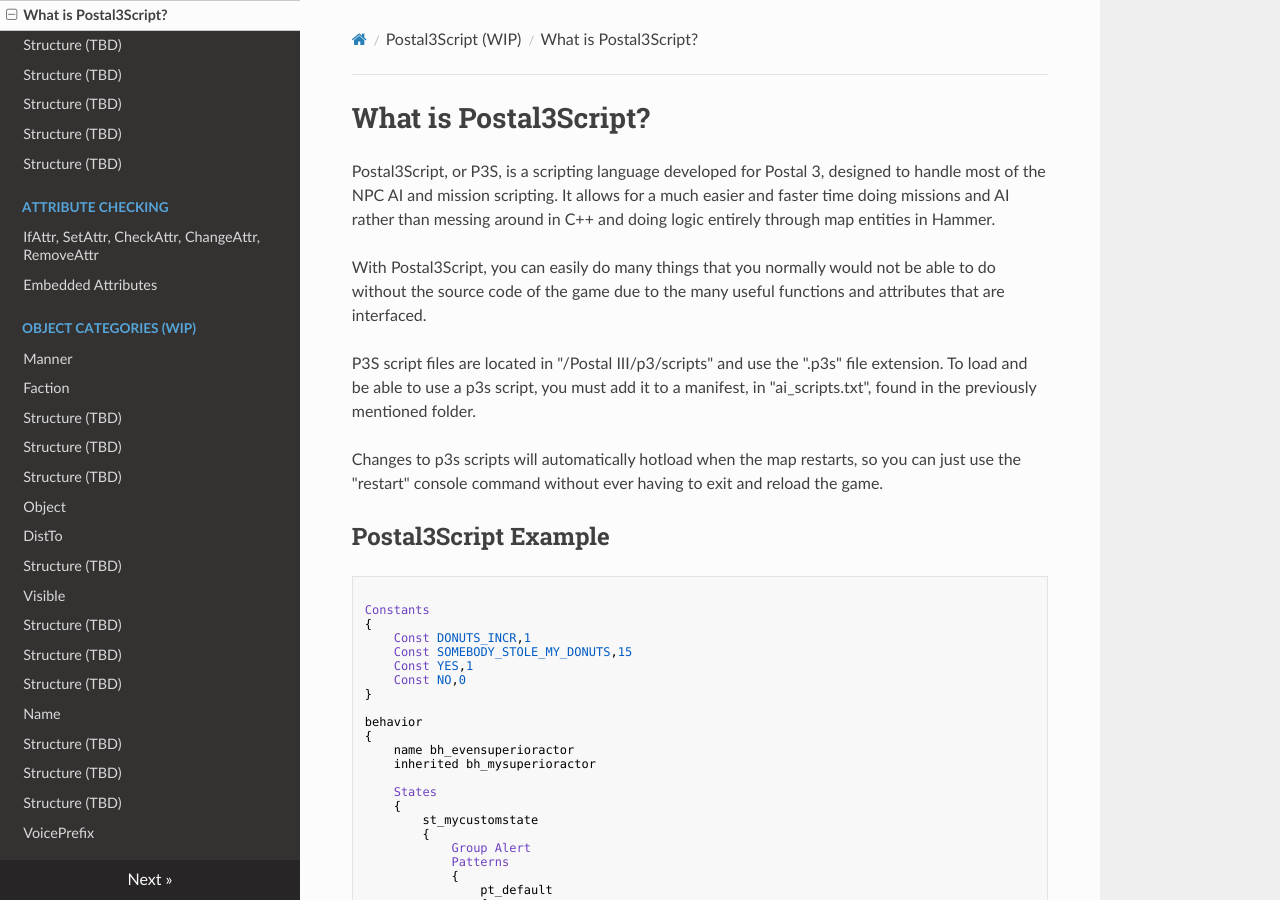
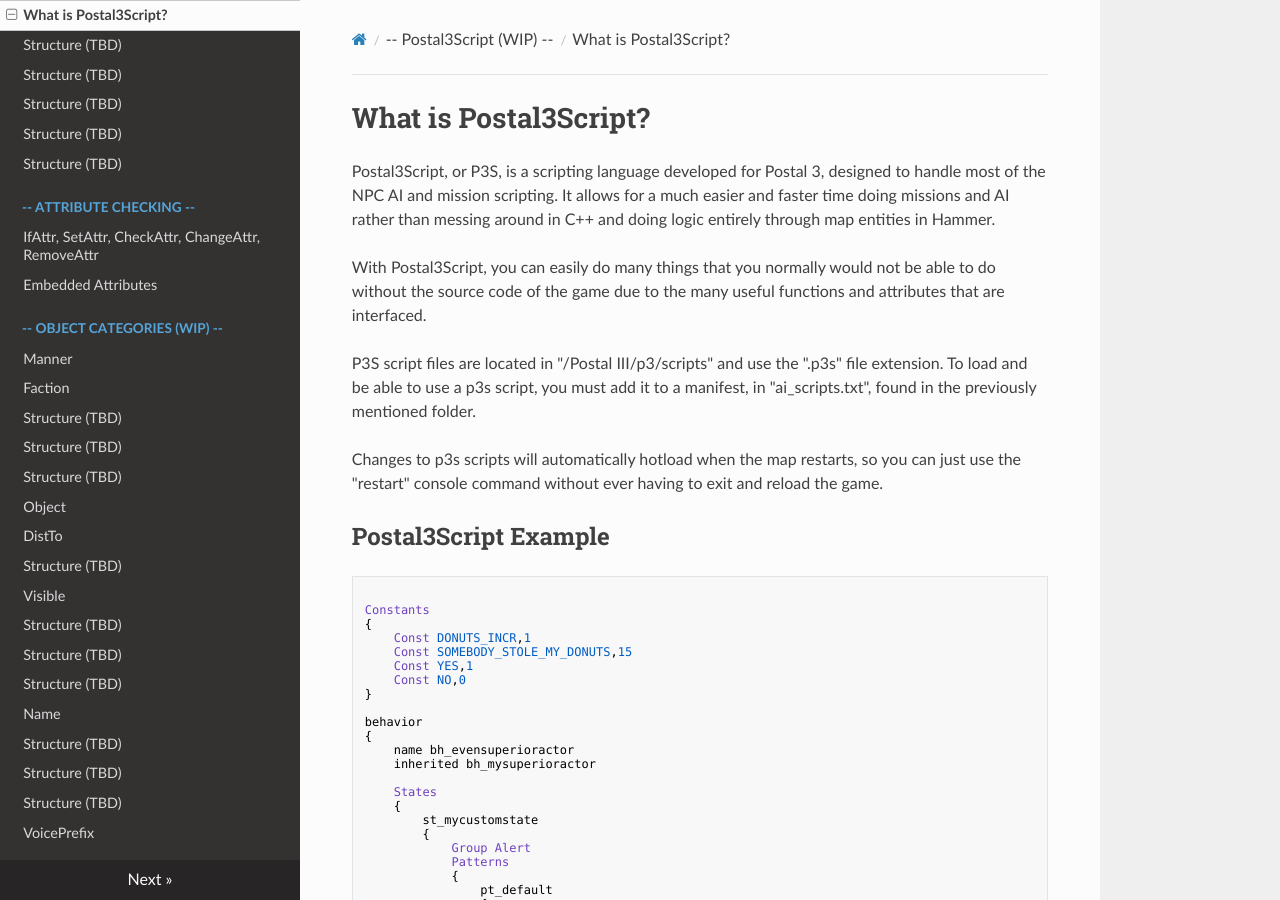
Before and after one commit to WhackJobInt/postal3scriptdocs, an MkDocs documentation site: the page built from docs/index.md, in a window 1280 px wide and 900 px high. Built offline with MkDocs 1.6.1, drawn with Linux system fonts in a browser that asks for light colours; nearby versions of some CDN libraries.

```diff
--- a/mkdocs.yml
+++ b/mkdocs.yml
@@ -4,17 +4,17 @@ site_description: Postal3Script
 copyright: Written by Kizoky and Pseudonym_Tim <br>© WhackJob Interactive 2022<br>ㅤ
 site_url: https://kizoky.github.io/postal3script
 nav:
-    - 'Postal3Script (WIP)':
+    - '-- Postal3Script (WIP) --':
         - 'What is Postal3Script?': 'index.md'
         - 'Structure (TBD)': 'TBD.md'
         - 'States (TBD)': 'TBD.md'
         - 'Patterns (TBD)': 'TBD.md'
         - 'Blocks (TBD)': 'TBD.md'
         - 'Events (TBD)': 'TBD.md'
-    - 'Attribute Checking':
+    - '-- Attribute Checking --':
         - 'IfAttr, SetAttr, CheckAttr, ChangeAttr, RemoveAttr': 'attributes.md'
         - 'Embedded Attributes': 'embedattributes.md'
-    - 'Object Categories (WIP)':
+    - '-- Object Categories (WIP) --':
         - 'Manner': 'manner.md'
         - 'Faction': 'faction.md'
         - 'ItemType (TBD)': 'TBD.md'
@@ -32,24 +32,16 @@ nav:
         - 'Ignore (TBD)': 'TBD.md'
         - 'Karma (TBD)': 'TBD.md'
         - 'VoicePrefix': 'voiceprefix.md'
-    - 'Functions (WIP)':
+    - '-- Functions (WIP) --':
         - 'Effect (TBD)': 'TBD.md'
         - 'Say': 'say.md'
         - 'FireEvent, FireEventEX, FireUser, FireInput, AreaEvent, EntFireUser, EntFireInput (TBD)': 'TBD.md'
-        - 'State, Pattern, ExecutePattern (TBD)': 'TBD.md'
         - 'SetSquad, SetSquadRelation, RemoveSquadRelation, RallySquad, DesertSquad (TBD)': 'TBD.md'
-        - 'SetHintGroup, SetAreaGroup, SetLeanGroup, AvoidProhibitedArea (TBD)': 'TBD.md'
         - 'TargetEnemy, TargetPlayer, TargetCaller, TargetItem, TargetAnchor, TargetVehicle, TargetHostage, TargetCrosshair, TargetEntByName, ResetTarget, IgnoreTarget, SetTarget (TBD)': 'TBD.md'
         - 'TargetToMem, TargetFromMem, CallerToMem, ClearMem, SendTarget2Caller (TBD)': 'TBD.md'
-        - 'SetActPack (TBD)': 'TBD.md'
-        - 'FreeMovement, FreeMovementParams, MoveToLean, MoveToTarget, MoveToTargetLKP, MoveToNode (TBD)': 'TBD.md'
-        - 'Wait, WaitForEnd, Repeat (TBD)': 'TBD.md'
         - 'Gesture, ResetGesture, ResetSequence (TBD)': 'TBD.md'
-        - 'Turn, TurnSpeed (TBD)': 'TBD.md'
         - 'Aim, Senses, Snatch, Unsnatch, Crouch, Face, Lean, Follow, LookAt, HolsterWeapon, Anchor, Busy, Fear, Hate, CatDervish, PlayerFriendly, LookOut (TBD)': 'TBD.md'
         - 'Headblob (TBD)': 'TBD.md'
-        - 'StateMatrix (TBD)': 'TBD.md'
-        - 'CallState, CallPattern (TBD)': 'TBD.md'
         - 'EmitSound (TBD)': 'TBD.md'
         - 'Item, SpawnItem (TBD)': 'TBD.md'
         - 'Relationship (TBD)': 'TBD.md'
@@ -58,14 +50,24 @@ nav:
         - 'NPC': 'NPC.md'
         - 'StunOut': 'stunout.md'
         - 'EnableGibs': 'enablegibs.md'
+        - 'AddFluid': 'addfluid.md'
+    - '-- State Functions --':
+        - 'State, Pattern, ExecutePattern (TBD)': 'TBD.md'
+        - 'Wait, WaitForEnd, Repeat (TBD)': 'TBD.md'
+        - 'StateMatrix (TBD)': 'TBD.md'
+        - 'CallState, CallPattern (TBD)': 'TBD.md'
         - 'StoreActivityPattern, ExecuteActivityPattern, ClearActivityPattern': 'activitypattern_funcs.md'
+    - '-- Movement Functions --':
         - 'TravelByPathTrack': 'travelbypathtrack.md'
-        - 'AddFluid': 'addfluid.md'
-    - 'Attack Functions':
+        - 'Turn, TurnSpeed (TBD)': 'TBD.md'
+        - 'FreeMovement, FreeMovementParams, MoveToLean, MoveToTarget, MoveToTargetLKP, MoveToNode (TBD)': 'TBD.md'
+        - 'SetActPack (TBD)': 'TBD.md'
+        - 'SetHintGroup, SetAreaGroup, SetLeanGroup, AvoidProhibitedArea (TBD)': 'TBD.md'
+    - '-- Attack Functions --':
         - 'Hit': 'hit.md'
         - 'Push': 'push.md'
         - 'Weapon, Reload, ThrowGrenade (TBD)': 'TBD.md'
-    - 'Mission Functions':
+    - '-- Mission Functions --':
         - 'AttributeProgressBar': 'attributeprogressbar.md'
         - 'MissionLog, MissionSave, MissionBriefing': 'missionlog_save_briefing.md'
         - 'ShowMessage, ShowHint': 'showmessage_showhint.md'
@@ -73,6 +75,6 @@ nav:
         - 'PlayerKarma': 'playerkarma.md'
         - 'PlayVideo': 'playvideo.md'
         - 'OpenDialog': 'opendialog.md'
-    - 'Deleted Functions':
+    - '-- Deleted Functions --':
         - 'Arm': 'arm.md'
 theme: readthedocs
```
